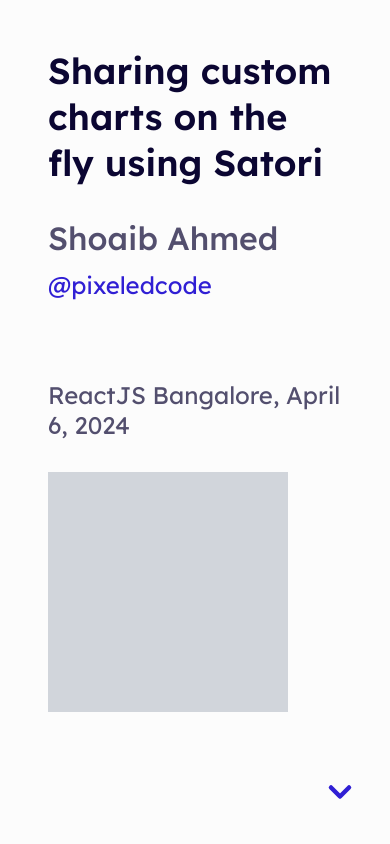
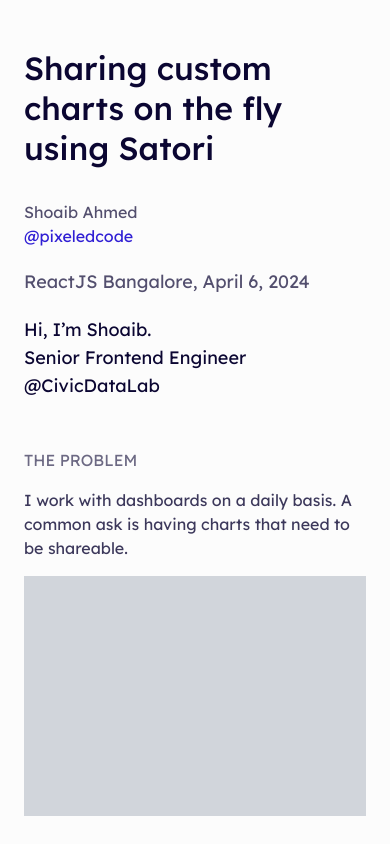
Before and after one commit to PixeledCode/portfolio, a Next.js app: page /talk/echarts-satori in a window 390 px wide. Shown: the top 844 px of the page. Built offline with nearby package versions, Linux system fonts and the light colour scheme; no server answers.

Commit message:
add scrollable page for mobile

```diff
--- a/app/talk/echarts-satori/components/Layout.tsx
+++ b/app/talk/echarts-satori/components/Layout.tsx
@@ -9,9 +9,9 @@
 }) => {
 	return (
 		<section className="pt-12 md:pt-16">
-			<h2 className="text-heading4 text-extra-light uppercase">{heading}</h2>
+			<h2 className="md:text-heading4 text-extra-light uppercase">{heading}</h2>
 
-			<p className="mt-4 text-body1 text-medium min-h-20 max-w-[834px]">
+			<p className="mt-4 md:text-body1 text-medium md:min-h-20 max-w-[834px]">
 				{description}
 			</p>
 
--- /dev/null
+++ b/app/talk/echarts-satori/mobile-layout.tsx
@@ -0,0 +1,22 @@
+import { Page1 } from './pages/page-1'
+import { Page2 } from './pages/page-2'
+import { Page3 } from './pages/page-3'
+import { Page4 } from './pages/page-4'
+import { Page5 } from './pages/page-5'
+import { Page6 } from './pages/page-6'
+import { Page7 } from './pages/page-7'
+import { Page8 } from './pages/page-8'
+import { Page9 } from './pages/page-9'
+import { Page10 } from './pages/page-10'
+
+export default function MobileLayout() {
+	const pages = [Page2, Page3, Page4, Page5, Page6, Page7, Page8, Page9, Page10]
+
+	return (
+		<div className="flex flex-col">
+			{pages.map((Page, index) => (
+				<Page key={index} />
+			))}
+		</div>
+	)
+}
--- a/app/talk/echarts-satori/page.tsx
+++ b/app/talk/echarts-satori/page.tsx
@@ -13,6 +13,7 @@
 import { Page10 } from './pages/page-10'
 import { ChevronDown, ChevronUp } from 'lucide-react'
 import { motion, AnimatePresence } from 'framer-motion'
+import MobileLayout from './mobile-layout'
 
 export default function Talk() {
 	const [slide, setSlide] = React.useState(0)
@@ -60,7 +61,8 @@
 	}, [nextSlide, prevSlide])
 
 	return (
-		<main className="max-w-talk mx-auto px-6 [&>section]:min-h-screen">
+		<>
+			<main className="max-w-talk mx-auto px-6 [&>section]:min-h-screen hidden md:block">
 				{showPage(slide, pages)}
 
 				<div className="absolute grid justify-between gap-2 right-8 bottom-8 h-20 z-10">
@@ -105,6 +107,10 @@
 					</AnimatePresence>
 				</div>
 			</main>
+			<main className="md:hidden">
+				<MobileLayout />
+			</main>
+		</>
 	)
 }
 
--- a/app/talk/echarts-satori/pages/page-10.tsx
+++ b/app/talk/echarts-satori/pages/page-10.tsx
@@ -7,7 +7,7 @@
 export const Page10 = () => {
 	return (
 		<Layout heading="fin." description="That’s all for today.">
-			<div className="text-body2">
+			<div className="md:text-body2">
 				<p className="text-light">Code & Demo</p>
 				<a
 					className="text-accent"
@@ -19,8 +19,8 @@
 				</a>
 			</div>
 
-			<div className="w-[360px] h-[360px] bg-gray-300 mx-auto mt-20"></div>
-			<div className="mt-14 mx-auto horizontal center flex-wrap gap-4 text-body2">
+			<div className="w-60 md:w-[360px] aspect-square bg-gray-300 mx-auto mt-10 md:mt-20"></div>
+			<div className="mt-14 mx-auto horizontal center flex-wrap gap-4 md:text-body2 pb-10">
 				<a
 					href="https://linkedin.com/in/pixeledcode"
 					className="flex items-center gap-1"
--- a/app/talk/echarts-satori/pages/page-2.tsx
+++ b/app/talk/echarts-satori/pages/page-2.tsx
@@ -3,30 +3,30 @@
 export const Page2 = () => {
 	return (
 		<section className="pt-12 md:pt-24">
-			<h1 className="text-heading2 md:text-heading1 max-w-[834px]">
+			<h1 className="text-heading3 md:text-heading1 max-w-[834px]">
 				Sharing custom charts on the fly using Satori
 			</h1>
-			<p className="text-heading3 text-light mt-8">Shoaib Ahmed</p>
+			<p className="text-md md:text-heading3 text-light mt-8">Shoaib Ahmed</p>
 			<a
 				target="_blank"
 				rel="noreferrer"
 				href="https://twitter.com/pixeledcode"
-				className="inline-block text-accent text-body2 mt-3"
+				className="inline-block text-accent text-md md:text-body2 md:mt-3"
 			>
 				@pixeledcode
 			</a>
 
-			<p className="mt-20 text-body2 text-light">
+			<p className="mt-5 md:mt-20 text-lg md:text-body2 text-light">
 				ReactJS Bangalore, April 6, 2024
 			</p>
-			<p className="mt-20 text-heading2">
+			<p className="mt-5 md:mt-20 text-lg md:text-heading2">
 				Hi, I’m Shoaib. <br />
 				Senior Frontend Engineer @CivicDataLab
 			</p>
-			<p className="mt-6 text-body2 text-light">
+			<p className="mt-6 text-lg md:text-body2 text-light hidden md:block">
 				my love for biryani is as infinite as this loader
 			</p>
-			<div className="mt-2">
+			<div className="mt-2 hidden md:block">
 				<Spinner size={32} />
 			</div>
 		</section>
--- a/app/talk/echarts-satori/pages/page-3.tsx
+++ b/app/talk/echarts-satori/pages/page-3.tsx
@@ -7,7 +7,7 @@
 			description="I work with dashboards on a daily basis. A common ask is having charts
 		that need to be shareable."
 		>
-			<div className="w-full h-[560px] bg-gray-300 mt-8"></div>
+			<div className="w-full h-60 md:h-[560px] bg-gray-300 mt-4 md:mt-8"></div>
 		</Layout>
 	)
 }
--- a/app/talk/echarts-satori/pages/page-4.tsx
+++ b/app/talk/echarts-satori/pages/page-4.tsx
@@ -7,7 +7,7 @@
 			description="Let’s take a look at a chart and the older implementation for sharing
 		it."
 		>
-			<div className="w-full h-[560px] bg-gray-300 mt-8"></div>
+			<div className="w-full h-60 md:h-[560px] bg-gray-300 mt-4 md:mt-8"></div>
 		</Layout>
 	)
 }
--- a/app/talk/echarts-satori/pages/page-5.tsx
+++ b/app/talk/echarts-satori/pages/page-5.tsx
@@ -11,7 +11,7 @@
 				</>
 			}
 		>
-			<div className="w-full h-[560px] bg-gray-300 mt-8"></div>
+			<div className="w-full h-60 md:h-[560px] bg-gray-300 mt-4 md:mt-8"></div>
 		</Layout>
 	)
 }
--- a/app/talk/echarts-satori/pages/page-6.tsx
+++ b/app/talk/echarts-satori/pages/page-6.tsx
@@ -3,7 +3,7 @@
 export const Page6 = () => {
 	return (
 		<Layout heading="the quick fix" description="ft. NextJS">
-			<div className="w-full h-[560px] bg-gray-300 mt-8"></div>
+			<div className="w-full h-60 md:h-[560px] bg-gray-300 mt-4 md:mt-8"></div>
 		</Layout>
 	)
 }
--- a/app/talk/echarts-satori/pages/page-7.tsx
+++ b/app/talk/echarts-satori/pages/page-7.tsx
@@ -3,7 +3,7 @@
 export const Page7 = () => {
 	return (
 		<Layout heading="the quick fix" description="But this only fixes..">
-			<div className="w-full h-[560px] bg-gray-300 mt-8"></div>
+			<div className="w-full h-60 md:h-[560px] bg-gray-300 mt-4 md:mt-8"></div>
 		</Layout>
 	)
 }
--- a/app/talk/echarts-satori/pages/page-8.tsx
+++ b/app/talk/echarts-satori/pages/page-8.tsx
@@ -6,7 +6,7 @@
 			heading="the improvement"
 			description="We can improve it further by creating a custom template for download."
 		>
-			<div className="w-full h-[560px] bg-gray-300 mt-8"></div>
+			<div className="w-full h-60 md:h-[560px] bg-gray-300 mt-4 md:mt-8"></div>
 		</Layout>
 	)
 }
--- a/app/talk/echarts-satori/pages/page-9.tsx
+++ b/app/talk/echarts-satori/pages/page-9.tsx
@@ -3,7 +3,7 @@
 export const Page9 = () => {
 	return (
 		<Layout heading="the improvement" description="ft. Satori">
-			<div className="w-full h-[560px] bg-gray-300 mt-8"></div>
+			<div className="w-full h-60 md:h-[560px] bg-gray-300 mt-4 md:mt-8"></div>
 		</Layout>
 	)
 }
```
Lines whose indentation alone changed are shown as unchanged.
